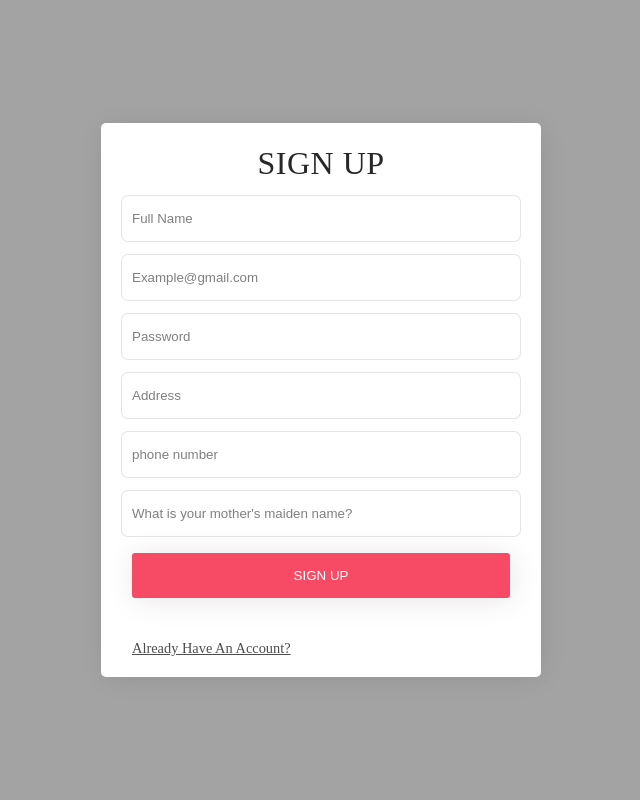
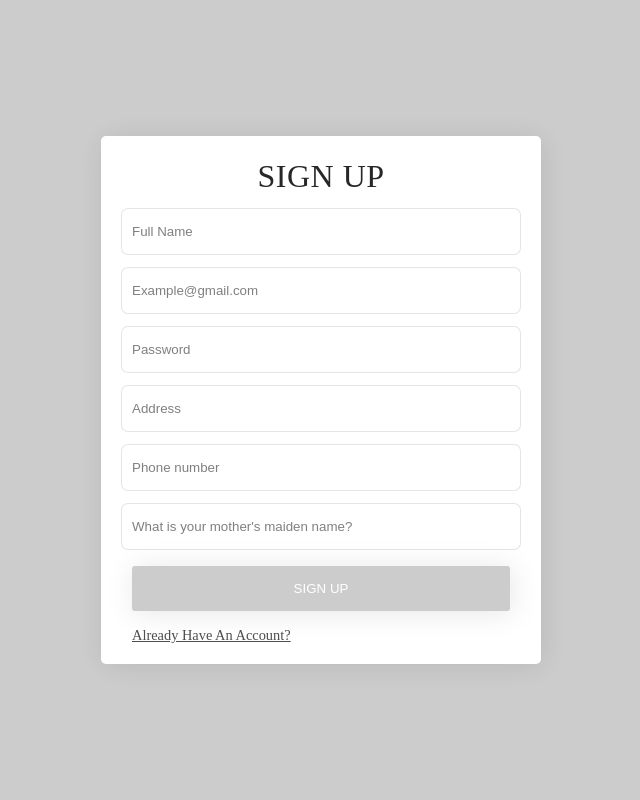
Before and after one commit to shorokatwa14/EPFL-Final-project, a Flask app: page /signup in a window 1280 px wide. Shown: the whole page, without its empty margins (319-959 px from the left). Run offline with Flask 3, Linux system fonts and the light colour scheme.

Commit message:
Refactor signup.html to improve form validation and submission handling

```diff
--- a/templates/signup.html
+++ b/templates/signup.html
@@ -3,37 +3,49 @@
   <head>
     <meta charset="UTF-8">
     <meta name="viewport" content="width=device-width, initial-scale=1.0">
-    <!--===============title======================-->
-    <title>Flowers store</title>
-    <!--===============CSS======================-->
+    <title>Flowers Store - Sign Up</title>
     <link rel="stylesheet" href="../static/css/auth.css">
-
-    <!--===============fav icon======================-->
     <link rel="shortcut icon" href="../static/images/fav-icon.png"/>
-    <!--===============fonts======================-->
-    <link rel="preconnect" href="https://fonts.googleapis.com">
-    <link rel="preconnect" href="https://fonts.gstatic.com" crossorigin>
-    <link href="https://fonts.googleapis.com/css2?family=Poppins:ital,wght@0,100;0,200;0,300;0,400;0,500;0,600;0,700;0,800;0,900&display=swap" rel="stylesheet">
-  </head>
-<style> .error-message {
+    <link href="https://fonts.googleapis.com/css2?family=Poppins:wght@100;900&display=swap" rel="stylesheet">
+    <style>
+      .error-message {
         color: #ff4757;
         margin-bottom: 10px;
+        display: none;
+      }
+      .error {
+        border-color: #ff4757;
+      }
+      input[type="submit"]:disabled {
+        background-color: #cccccc;
+        cursor: not-allowed;
       }
     </style>
+  </head>
   <body>
-    <div class="form">
     <div class="form">
       <div class="sign-up-form">
         <strong>Sign Up</strong>
+        <form id="signup-form" action="/signup" method="post">
+          <input type="text" name="fullname" id="fullname" placeholder="Full Name" required />
+          <span id="fullname-error" class="error-message">Please enter a valid full name.</span>
 
-    <form action ='/signup' method="post">
-        <input type="text" name="fullname" placeholder="Full Name" required />
-        <input type="email" name="email" placeholder="Example@gmail.com" required />
-        <input type="password" name="password" placeholder="Password" required />
-        <input type="text" name="address" placeholder="Address" required />
-        <input type="text" name="phone" placeholder="phone number" required />
-        <input type="text" name="security_question" placeholder="What is your mother's maiden name?" required />
-        <input  type="submit" value="Sign Up" />
+          <input type="email" name="email" id="email" placeholder="Example@gmail.com" required />
+          <span id="email-error" class="error-message">Please enter a valid email address.</span>
+
+          <input type="password" name="password" id="password" placeholder="Password" required />
+          <span id="password-error" class="error-message">Password must be at least 6 characters.</span>
+
+          <input type="text" name="address" id="address" placeholder="Address" required />
+          <span id="address-error" class="error-message">Please enter your address.</span>
+
+          <input type="text" name="phone" id="phone" placeholder="Phone number" required />
+          <span id="phone-error" class="error-message">Please enter a valid phone number.</span>
+
+          <input type="text" name="security_question" id="security_question" placeholder="What is your mother's maiden name?" required />
+          <span id="security_question-error" class="error-message">Please answer the security question.</span>
+
+          <input type="submit" value="Sign Up" disabled />
         </form>
         <p class="error-message">{{ error }}</p>
         <div class="form-btns">
@@ -41,7 +53,6 @@
         </div>
       </div>
     </div>
-    </div>
     <script src="../static/js/signup.js"></script>
   </body>
 </html>
```
Lines whose indentation alone changed are shown as unchanged.
